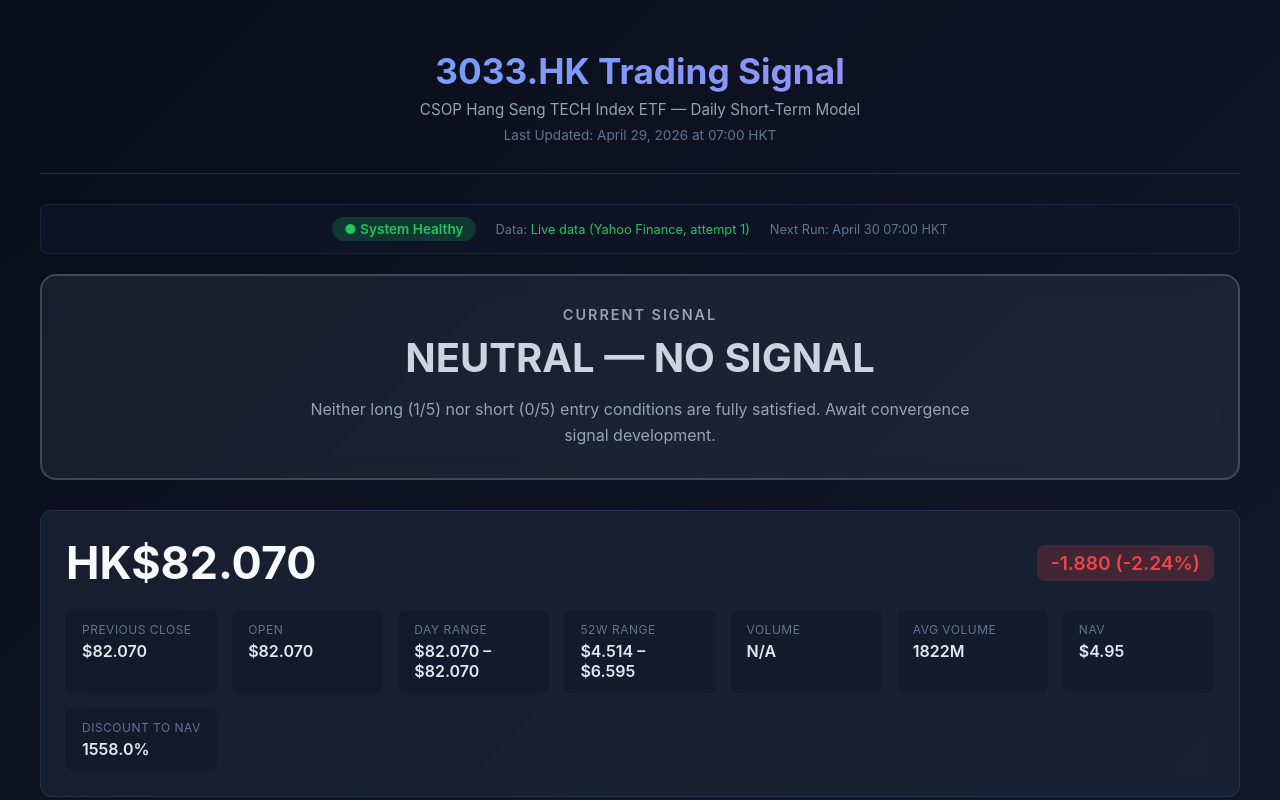
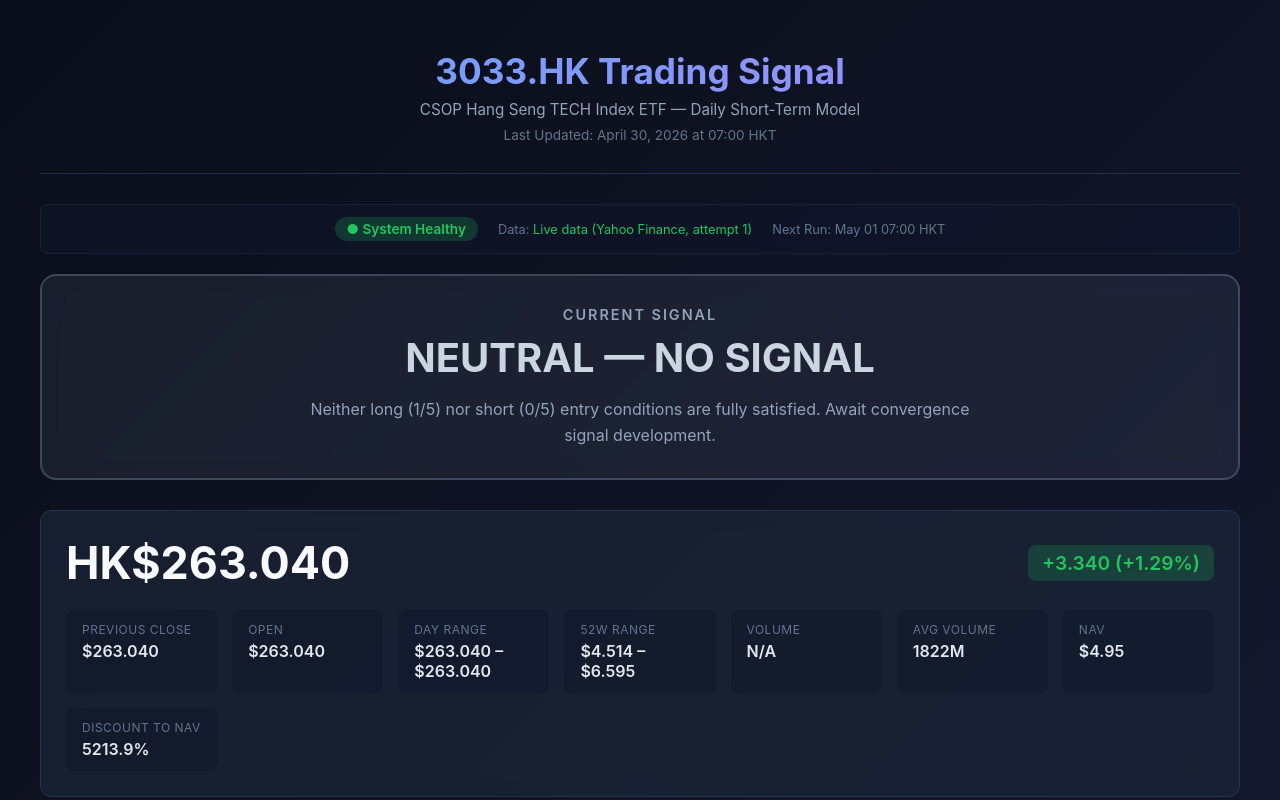
Before and after one commit to Optcgbean/3033-signal, a plain HTML site: page index.html in a window 1280 px wide. Shown: the top 800 px of the page. Drawn offline with Linux system fonts and the light colour scheme.

Commit message:
Daily update: 2026-04-30 07:00 HKT

```diff
--- a/index.html
+++ b/index.html
@@ -286,13 +286,13 @@
         <header>
             <h1>3033.HK Trading Signal</h1>
             <div class="subtitle">CSOP Hang Seng TECH Index ETF — Daily Short-Term Model</div>
-            <div class="last-updated">Last Updated: April 29, 2026 at 07:00 HKT</div>
+            <div class="last-updated">Last Updated: April 30, 2026 at 07:00 HKT</div>
         </header>
 
         <div class="health-bar">
             <span class="health-indicator health-ok">● System Healthy</span>
             <span class="data-source">Data: <span style="color: #22c55e;">Live data (Yahoo Finance, attempt 1)</span></span>
-            <span class="next-run">Next Run: April 30 07:00 HKT</span>
+            <span class="next-run">Next Run: May 01 07:00 HKT</span>
         </div>
 
         <div class="signal-banner signal-neutral">
@@ -303,21 +303,21 @@
 
         <div class="price-card">
             <div class="price-header">
-                <div class="price-main">HK$82.070</div>
-                <div class="price-change change-down">-1.880 (-2.24%)</div>
+                <div class="price-main">HK$263.040</div>
+                <div class="price-change change-up">+3.340 (+1.29%)</div>
             </div>
             <div class="price-details">
                 <div class="detail-item">
                     <div class="detail-label">Previous Close</div>
-                    <div class="detail-value">$82.070</div>
+                    <div class="detail-value">$263.040</div>
                 </div>
                 <div class="detail-item">
                     <div class="detail-label">Open</div>
-                    <div class="detail-value">$82.070</div>
+                    <div class="detail-value">$263.040</div>
                 </div>
                 <div class="detail-item">
                     <div class="detail-label">Day Range</div>
-                    <div class="detail-value">$82.070 – $82.070</div>
+                    <div class="detail-value">$263.040 – $263.040</div>
                 </div>
                 <div class="detail-item">
                     <div class="detail-label">52W Range</div>
@@ -337,7 +337,7 @@
                 </div>
                 <div class="detail-item">
                     <div class="detail-label">Discount to NAV</div>
-                    <div class="detail-value">1558.0%</div>
+                    <div class="detail-value">5213.9%</div>
                 </div>
             </div>
         </div>
@@ -408,7 +408,7 @@
                     <div class="pivot-item"><div class="pivot-label">Vol Sup</div><div class="pivot-value pivot-support">$4.76</div></div>
                 </div>
                 <div style="margin-top: 15px; font-size: 0.85rem; color: #64748b; text-align: center;">
-                    Price $82.070 is above R3
+                    Price $263.040 is above R3
                 </div>
             </div>
         </div>
@@ -436,7 +436,7 @@
                     <tr>
                         <td>Trend / Volatility</td>
                         <td>Price ≥ SMA50 OR ATR% &lt; median</td>
-                        <td>$82.070 vs $4.94, ATR% 1.66%</td>
+                        <td>$263.040 vs $4.94, ATR% 1.66%</td>
                         <td class="check-pass">✓ PASS</td>
                     </tr>
                     <tr>
@@ -481,7 +481,7 @@
                     <tr>
                         <td>Trend / Volatility</td>
                         <td>Price &lt; SMA50 OR ATR% &gt; median</td>
-                        <td>$82.070 vs $4.94, ATR% 1.66%</td>
+                        <td>$263.040 vs $4.94, ATR% 1.66%</td>
                         <td class="check-fail">✗ FAIL</td>
                     </tr>
                     <tr>
```
